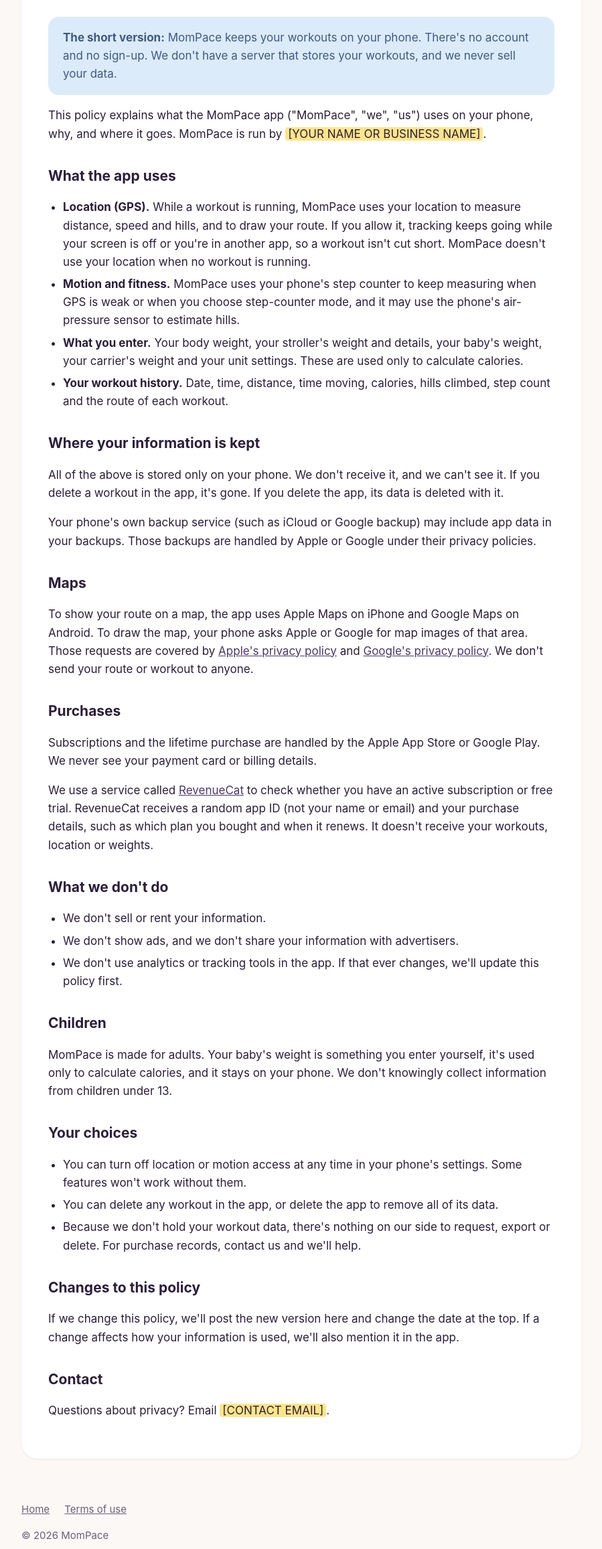
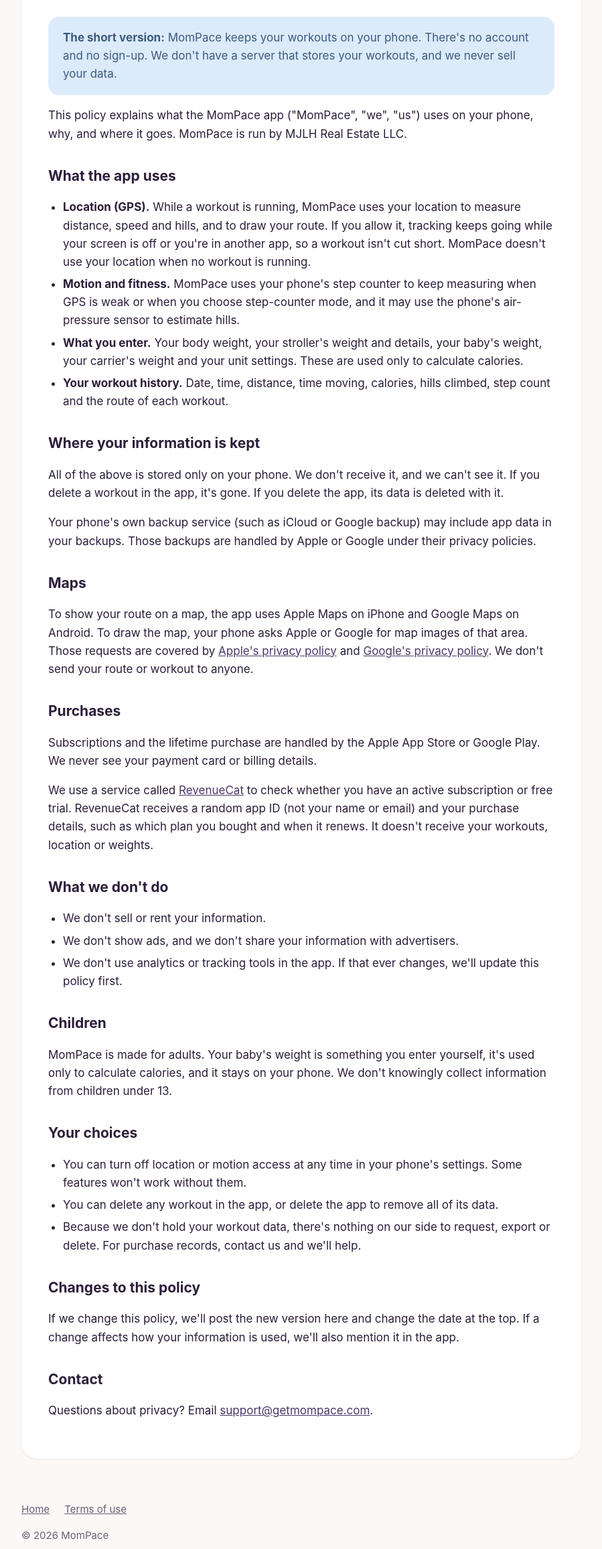
Before and after one commit to Laughslive/MomPace-Website, a plain HTML site: page privacy/index.html in a window 1280 px wide. Shown: the part 212-2525 px from the top of the page at 67% size, without its empty margins (190-1089 px from the left). Drawn offline with Linux system fonts and the light colour scheme.

Commit message:
Add files via upload

```diff
--- a/privacy/index.html
+++ b/privacy/index.html
@@ -27,7 +27,7 @@
         <p><strong>The short version:</strong> MomPace keeps your workouts on your phone. There's no account and no sign-up. We don't have a server that stores your workouts, and we never sell your data.</p>
       </div>
 
-      <p>This policy explains what the MomPace app ("MomPace", "we", "us") uses on your phone, why, and where it goes. MomPace is run by <span class="todo">[YOUR NAME OR BUSINESS NAME]</span>.</p>
+      <p>This policy explains what the MomPace app ("MomPace", "we", "us") uses on your phone, why, and where it goes. MomPace is run by MJLH Real Estate LLC.</p>
 
       <h2>What the app uses</h2>
       <ul>
@@ -69,7 +69,7 @@
       <p>If we change this policy, we'll post the new version here and change the date at the top. If a change affects how your information is used, we'll also mention it in the app.</p>
 
       <h2>Contact</h2>
-      <p>Questions about privacy? Email <span class="todo">[CONTACT EMAIL]</span>.</p>
+      <p>Questions about privacy? Email <a href="mailto:support@getmompace.com">support@getmompace.com</a>.</p>
     </article>
   </main>
 
```
